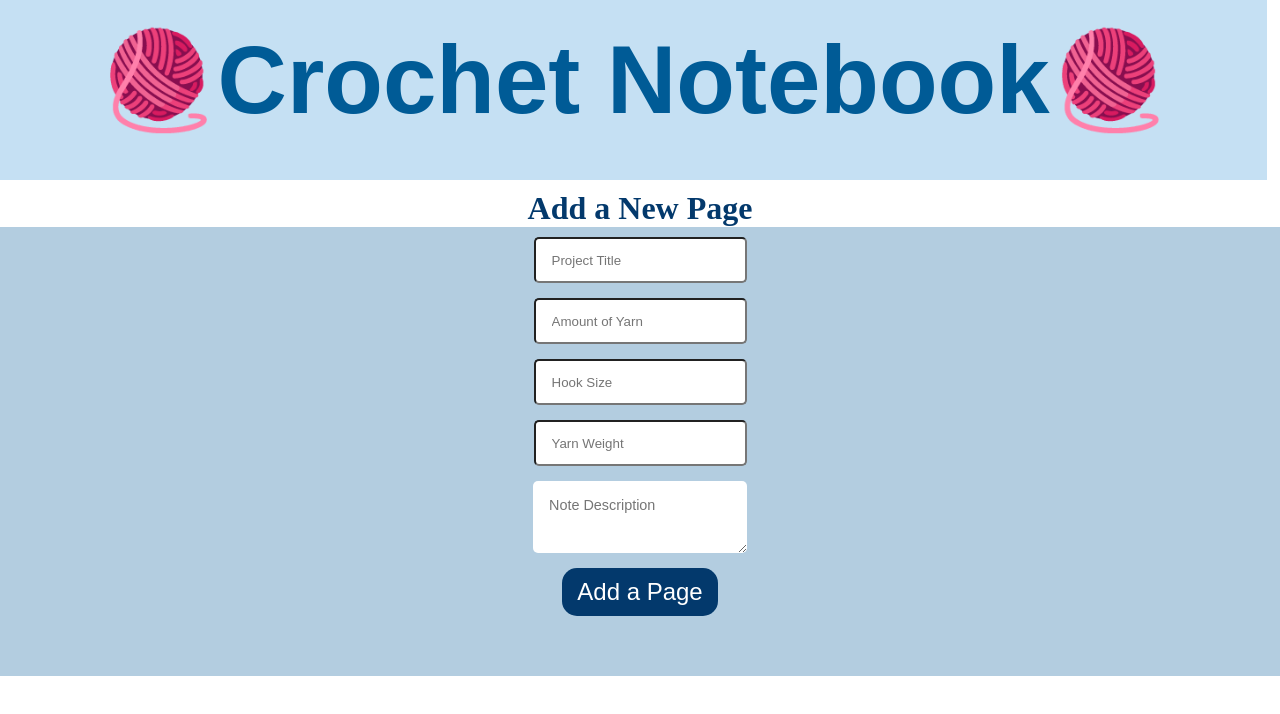
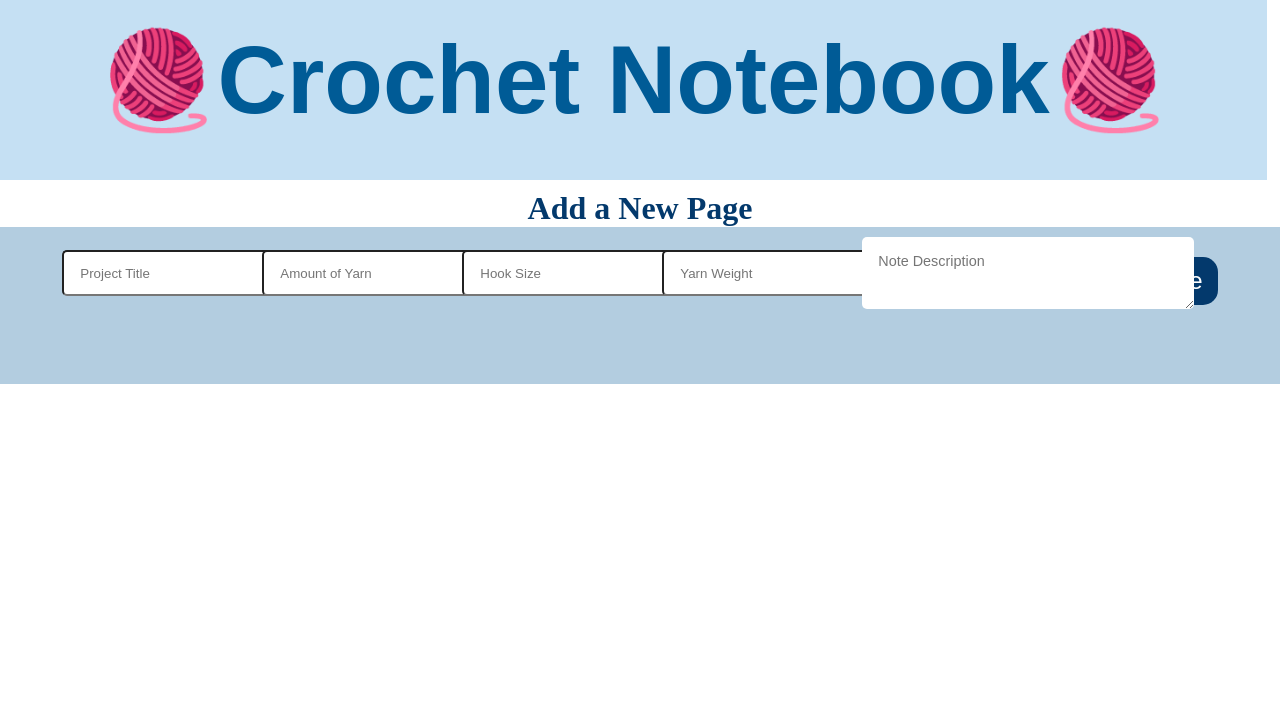
Before and after one commit to libbyreeves/Crochet-Notebook-Firebase-React, a React (Create React App) app: page / in a window 1280 px wide. Shown: the top 714 px of the page. Built offline with nearby package versions, Linux system fonts and the light colour scheme; a web font is replaced by a local one.

Commit message:
more changes

```diff
--- a/src/App.css
+++ b/src/App.css
@@ -109,6 +109,7 @@
     display: flex;
     max-width: fit-content;
     justify-content: center;
+    width: 220px;
   }
 
   .notebookInfo {
--- a/src/components/NoteAdd/NoteAdd.css
+++ b/src/components/NoteAdd/NoteAdd.css
@@ -1,6 +1,8 @@
 .totalForm {
     display: flex;
     justify-content: center;
+    align-items: center;
+    width: 100%;
 }
 
 .noteadd {
@@ -26,7 +28,7 @@
 }
 input {
     display: flex;
-
+        width: 300px;
         flex-direction: row;
 
         height: 10px;
@@ -41,6 +43,8 @@ textarea {
     border-style: none;
     background: transparent;
     outline: none;
+    width: 300px;
+    justify-content: center;
 }
 
 .noteadd-header {
@@ -100,6 +104,10 @@ textarea {
     justify-content: center;
 }
 
+.form-group {
+    width: 200px;
+}
+
 .noteadd-button {
     display: flex;
     justify-content: center;
--- a/src/components/NoteAdd/NoteAdd.js
+++ b/src/components/NoteAdd/NoteAdd.js
@@ -48,9 +48,9 @@ const NoteAdd = () => {
 //what is going to be rendered on the page
     return (
         <>
-            <div class="totalForm">
             <div className="noteadd">
                 <h1>Add a New Page</h1>
+            <div class="totalForm">
                 {/* section that contains the Project Title field and the code to update based on user input */}
                 <div className="form-group">
                     <input
```
